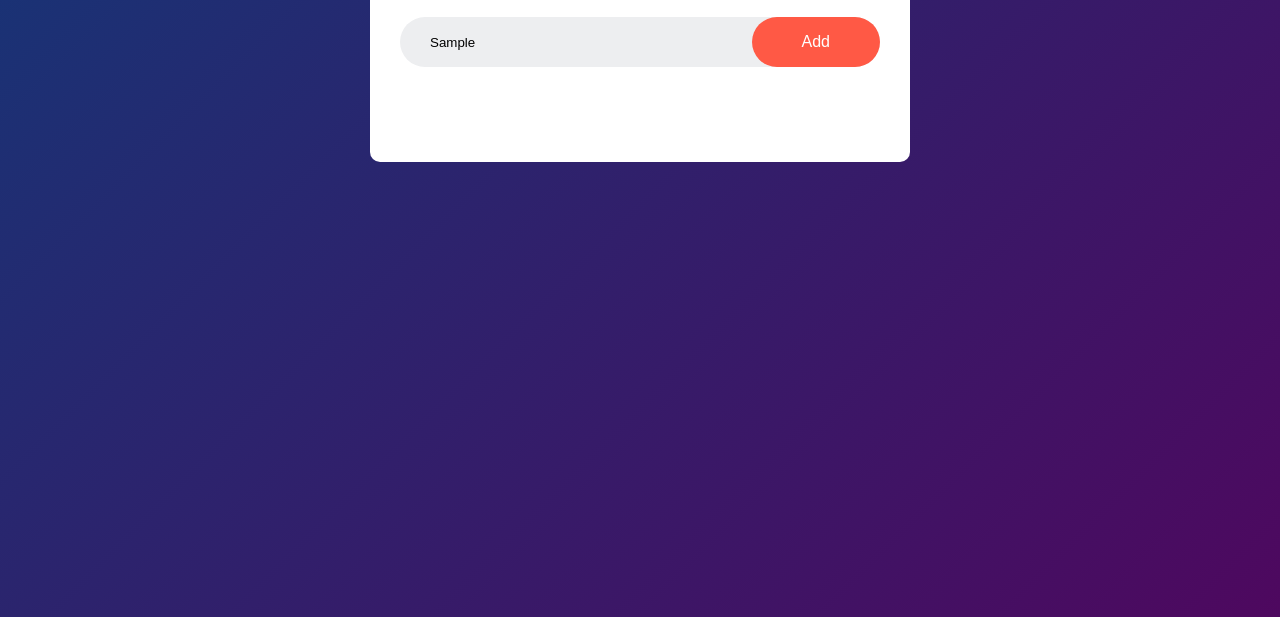
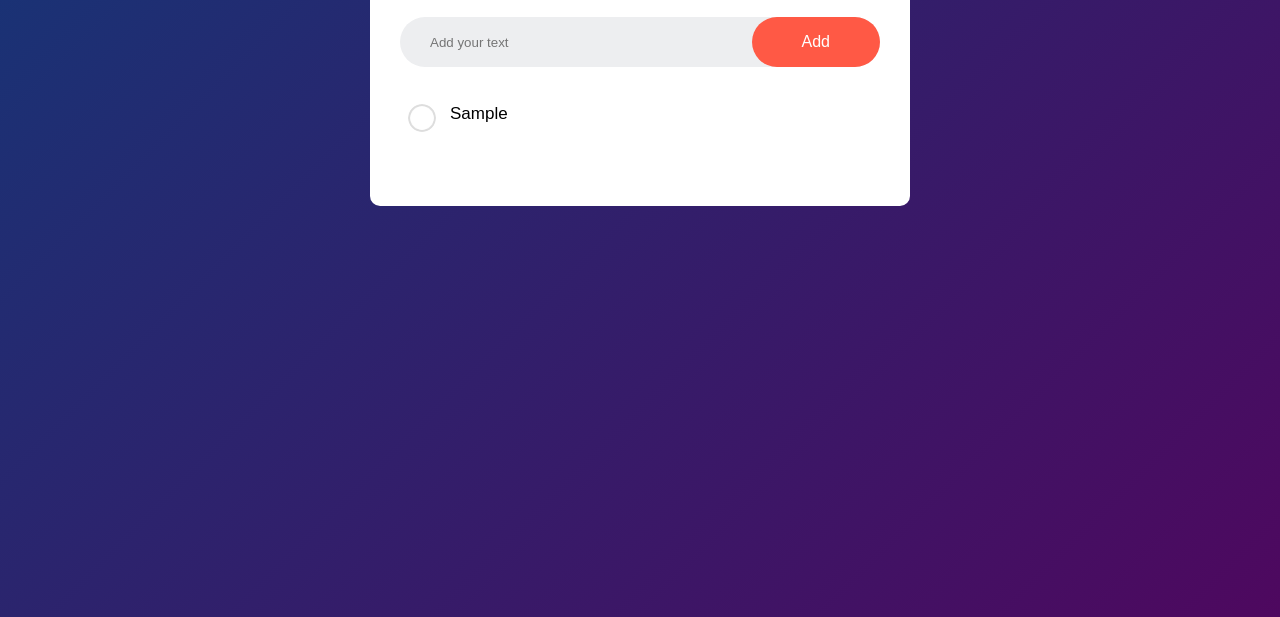
Before and after one commit to Mendeezee/todo-list, a plain HTML site: page index.html in a window 1280 px wide. Both pictures are taken after typing "Sample" into the empty fields and a click on the button "Add". Shown: the part 183-800 px from the top of the page. Drawn offline with Linux system fonts and the light colour scheme.

Commit message:
clear input field

```diff
--- a/index.html
+++ b/index.html
@@ -11,7 +11,7 @@
         <div class="todo-app">
             <h2>To-Do List <img src="images/icon.png"></h2>
             <div class="row">
-                <input type="text" id="input box" placeholder="Add your text">
+                <input type="text" id="input-box" placeholder="Add your text">
                 <button onclick="addTask()">Add</button>
             </div>
             <ul id="list-container">
--- a/script.js
+++ b/script.js
@@ -10,4 +10,5 @@ function addTask(){
        li.innerHTML = inputBox.value;
        listContainer.appendChild(li);
     }
+    inputBox.value = "";
 }
```
